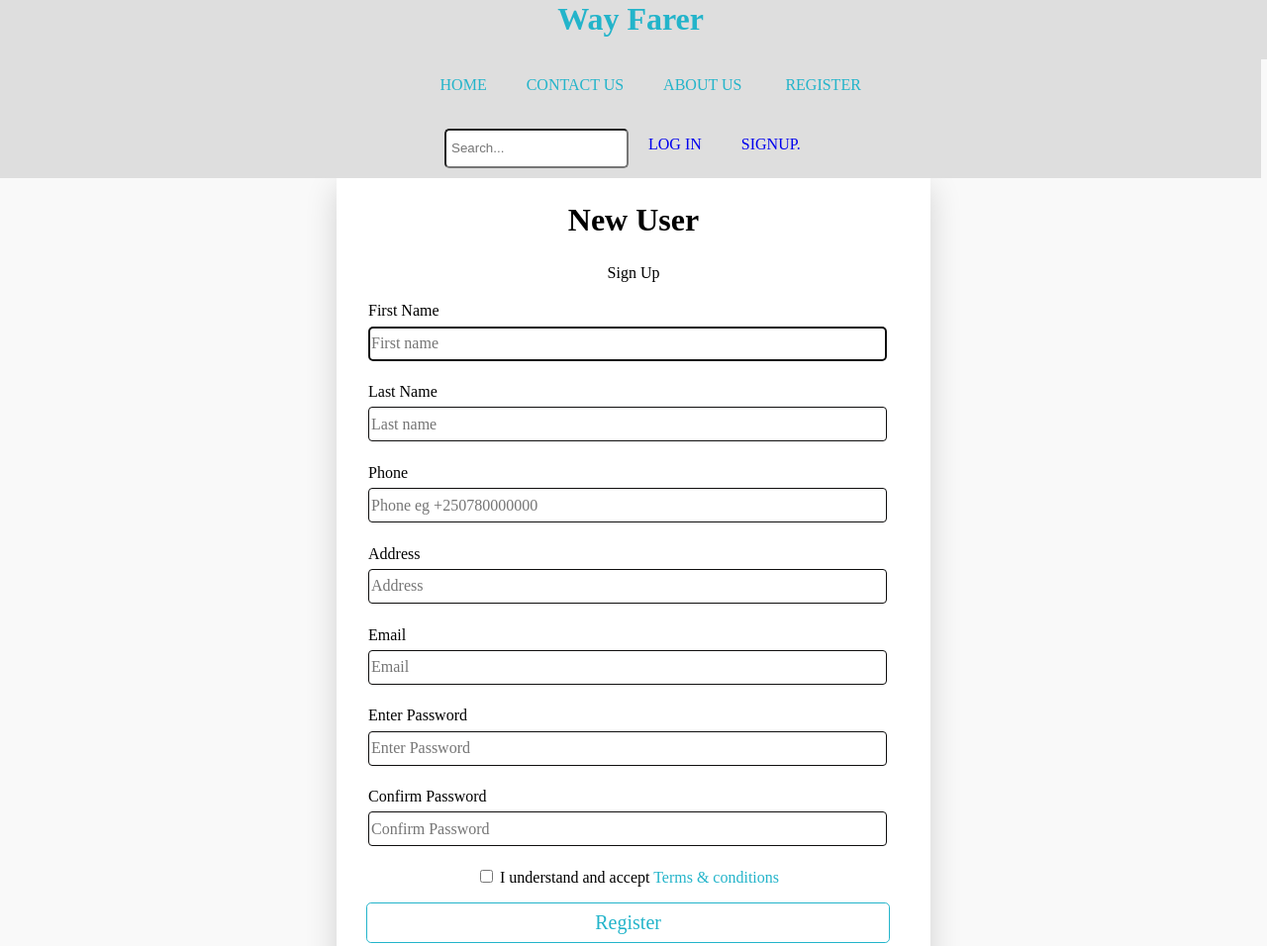
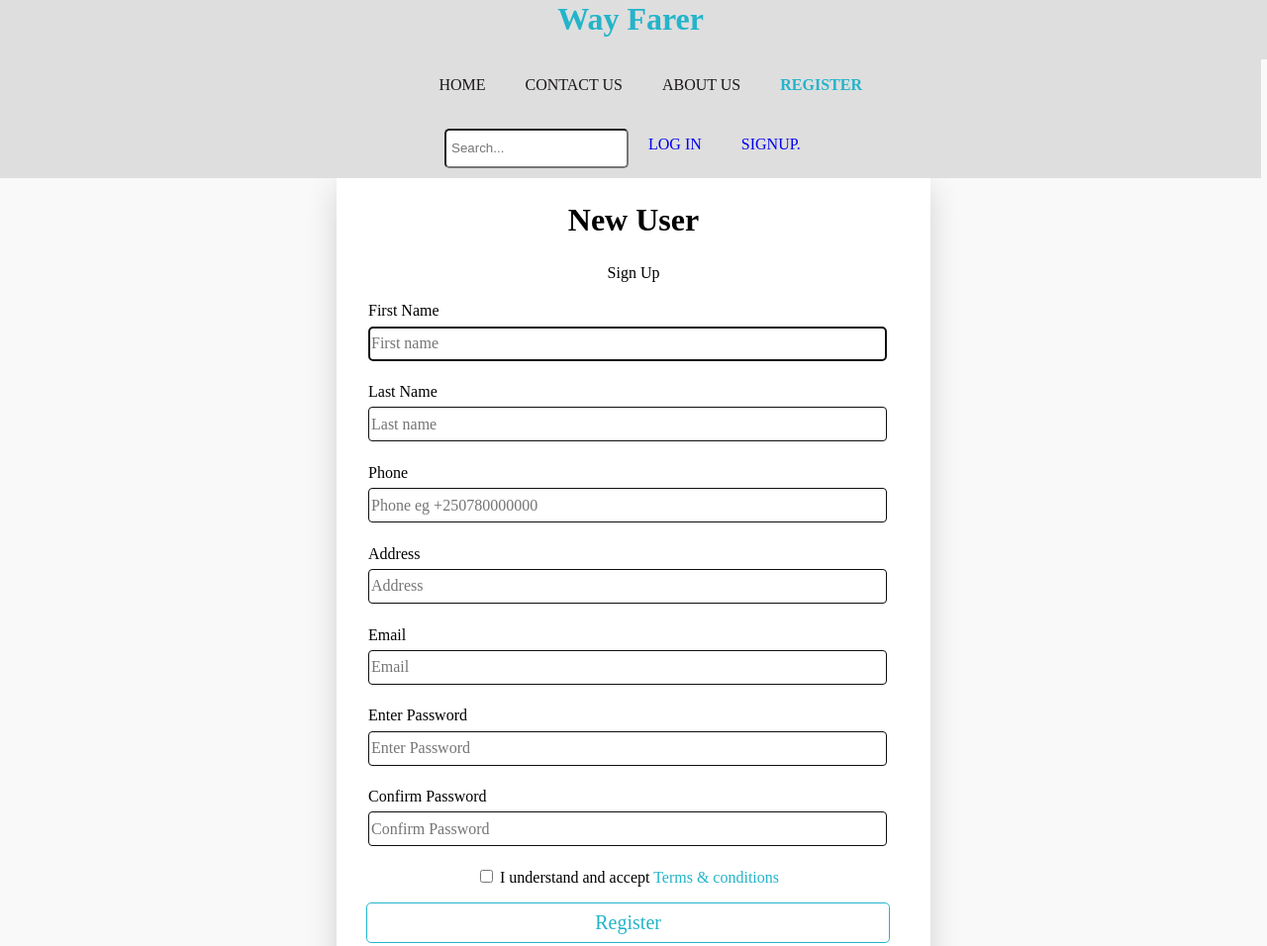
Before and after one commit to Niyonsengaeric/Way-Farer, a plain HTML site: page UI/pages/signup.html in a window 1280 px wide. Shown: the top 956 px of the page at 99% size. Drawn offline with Linux system fonts and the light colour scheme.

Commit message:
edit-menu

```diff
--- a/UI/css/style.css
+++ b/UI/css/style.css
@@ -149,10 +149,10 @@ body {
   text-transform: uppercase;
 }
 
-.mainheader nav a:link,
+/* .mainheader nav a:link,
 .mainheader nav a:visited:hover {
   color: #23b4ca;
-}
+} */
 
 .footer {
   float: left;
--- a/UI/pages/signup.html
+++ b/UI/pages/signup.html
@@ -26,7 +26,9 @@
             </li>
             <li>
               <a href="trips.html">About Us</a>
-              <a href="signup.html"></b>Register</b></a>
+            </li>
+            <li>
+              <a href="signup.html"><b>Register</b></a>
             </li>
           </ul>
         </div>
```
Also changed, not shown: UI/pages/login.html (+1 -1 lines).
